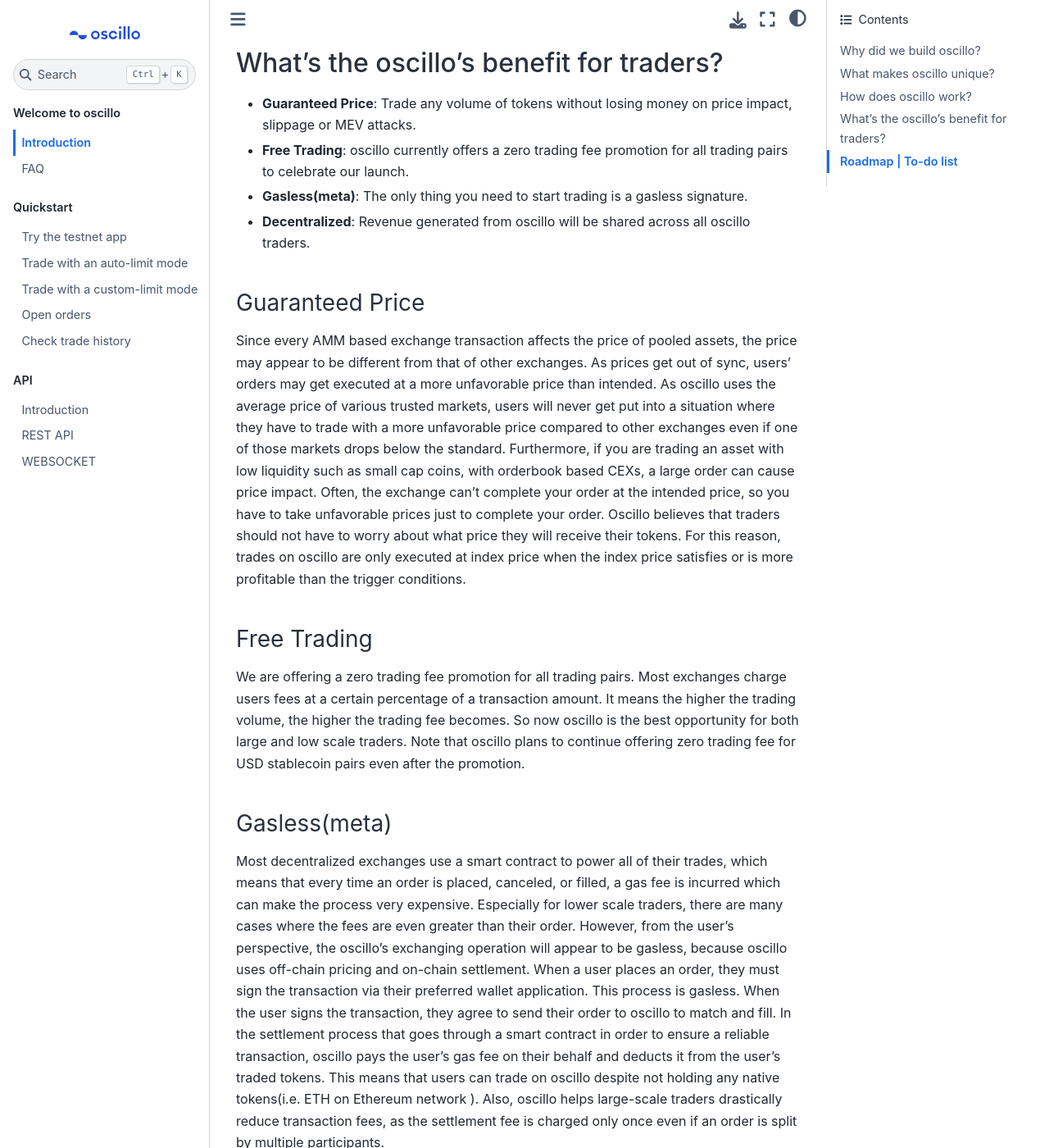
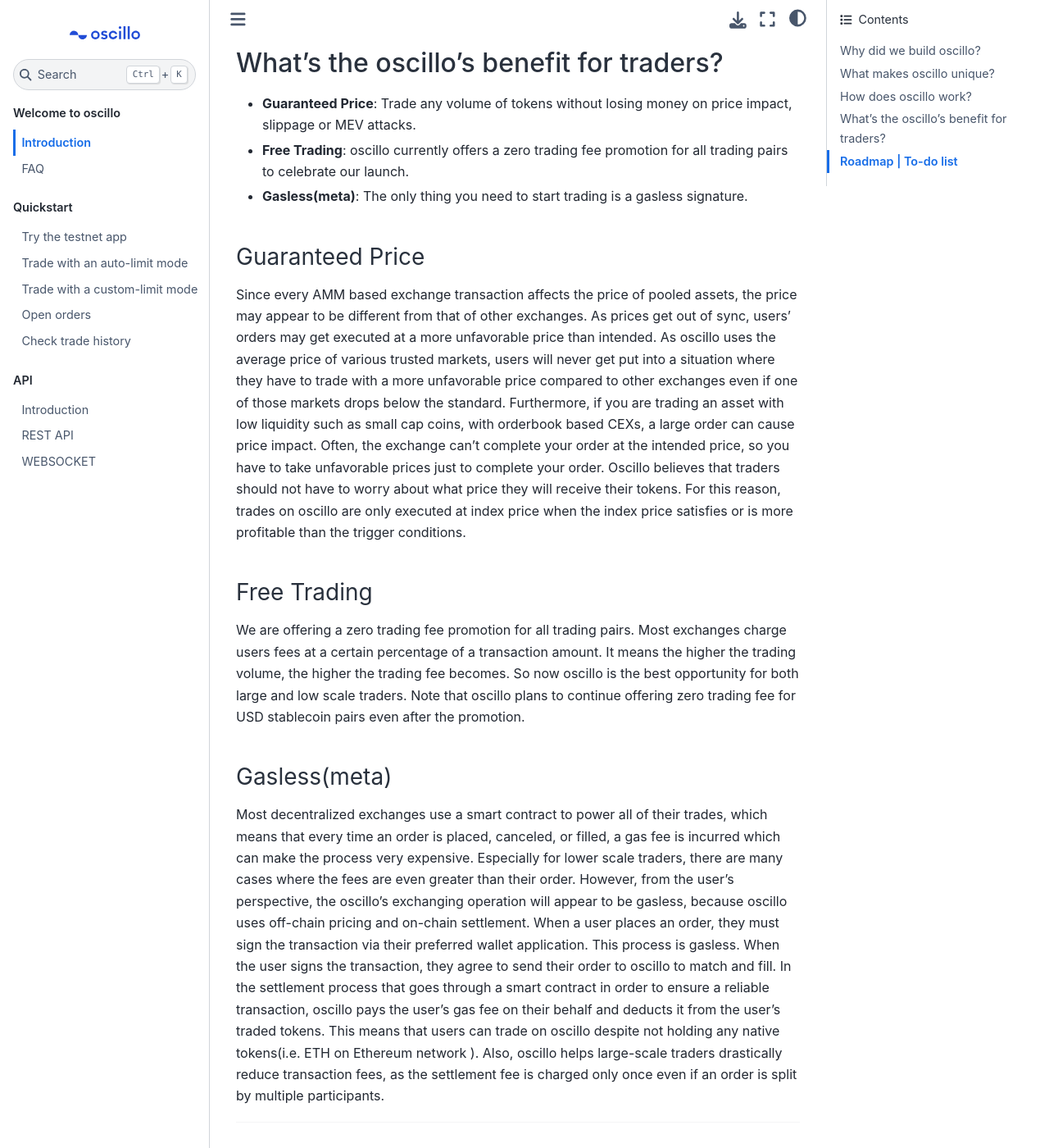
Before and after one commit to oscillo-finance/Docs, a Sphinx documentation site: the page built from docs/source/welcome/introduction.rst, in a window 1280 px wide and 1400 px high, scrolled down 1040 px. Shown: the whole window at 82% size. Built offline with Sphinx 7.4.7 and the Sphinx Book theme 1.1.4, drawn with Linux system fonts in a browser that asks for light colours; some of the changed text lies outside the part shown.

Commit message:
Update introduction.rst

```diff
--- a/docs/source/welcome/introduction.rst
+++ b/docs/source/welcome/introduction.rst
@@ -31,7 +31,6 @@
 * **Guaranteed Price**: Trade any volume of tokens without losing money on price impact, slippage or MEV attacks.
 * **Free Trading**: oscillo currently offers a zero trading fee promotion for all trading pairs to celebrate our launch.
 * **Gasless(meta)**: The only thing you need to start trading is a gasless signature.
-* **Decentralized**: Revenue generated from oscillo will be shared across all oscillo traders.
 
 Guaranteed Price
 ****************
@@ -45,9 +44,6 @@
 *************
 Most decentralized exchanges use a smart contract to power all of their trades, which means that every time an order is placed, canceled, or filled, a gas fee is incurred which can make the process very expensive. Especially for lower scale traders, there are many cases where the fees are even greater than their order. However, from the user’s perspective, the oscillo’s exchanging operation will appear to be gasless, because oscillo uses off-chain pricing and on-chain settlement. When a user places an order, they must sign the transaction via their preferred wallet application. This process is gasless. When the user signs the transaction, they agree to send their order to oscillo to match and fill. In the settlement process that goes through a smart contract in order to ensure a reliable transaction, oscillo pays the user’s gas fee on their behalf and deducts it from the user’s traded tokens. This means that users can trade on oscillo despite not holding any native tokens(i.e. ETH on Ethereum network ). Also, oscillo helps large-scale traders drastically reduce transaction fees, as the settlement fee is charged only once even if an order is split by multiple participants.
 
-Decentralized
-*************
-Reward system to be announced after closing the zero trading fee promotion. Stay tuned!
 
 ----
 
```
